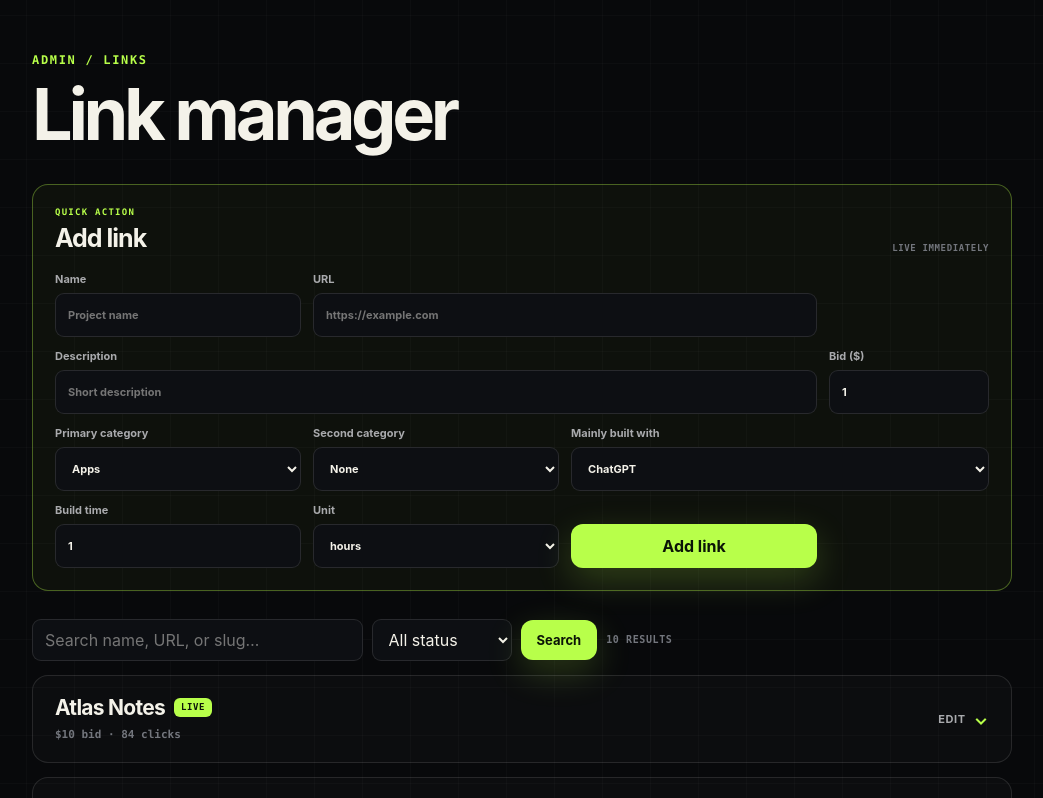
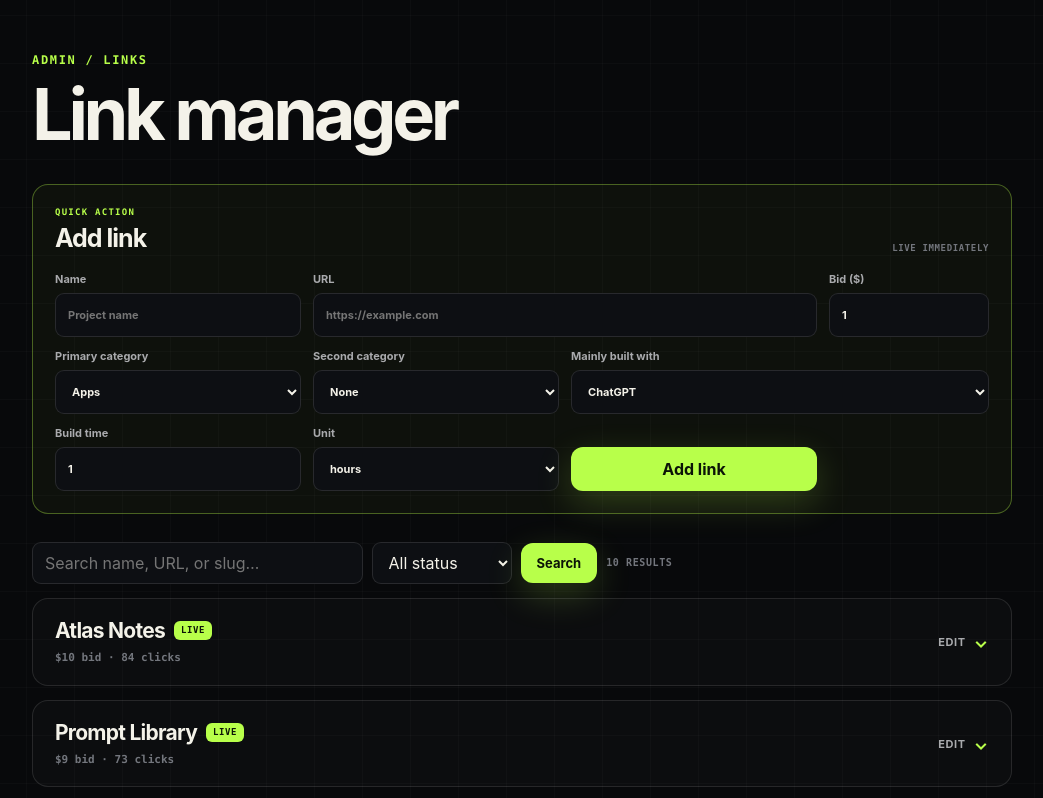
Before and after one commit to gmship/yex-leaderboard, a Flask app: page /admin in a window 1280 px wide; the page is wider, and only the part inside the window is pictured. Shown: the part 81-879 px from the top of that part, without its empty margins (118-1161 px from the left). Run offline with Flask 3, Linux system fonts and the light colour scheme; the visitor is signed in with stand-in values (Sample User, id 1); data comes from the database, SQL or seed files in the repository; data that the repository does not hold is empty.

Commit message:
Use one name field for admin listings

```diff
--- a/app.py
+++ b/app.py
@@ -1318,9 +1318,7 @@ def admin_add_project():
         if not name or len(name) > 64:
             raise ValueError("Use a project name up to 64 characters.")
         project_url = canonical_url(str(request.form.get("url", "")))
-        tagline = str(request.form.get("tagline", "")).strip()
-        if len(tagline) > 180:
-            raise ValueError("Description must be 180 characters or fewer.")
+        tagline = name
         primary_category = str(
             request.form.get("category_primary", request.form.get("category", ""))
         ).strip()
@@ -1553,11 +1551,9 @@ def admin_update_project(project_id: int):
                 abort(404)
             if action == "save":
                 name = str(request.form.get("name", "")).strip()
-                tagline = str(request.form.get("tagline", "")).strip()
                 if not name or len(name) > 64:
                     raise ValueError("Use a project name up to 64 characters.")
-                if len(tagline) > 180:
-                    raise ValueError("Description must be 180 characters or fewer.")
+                tagline = name
                 new_url = canonical_url(str(request.form.get("url", "")))
                 primary_category = str(request.form.get("category_primary", "")).strip()
                 secondary_category = str(request.form.get("category_secondary", "")).strip()
--- a/static/app.css
+++ b/static/app.css
@@ -528,7 +528,6 @@ a { color: inherit; text-decoration: none; }
 .admin-add-form input, .admin-add-form select, .admin-password-panel input { width: 100%; height: 44px; min-width: 0; padding: 0 12px; border: 1px solid var(--line); border-radius: 9px; outline: 0; color: var(--ink); background: #0d0f13; }
 .admin-add-form input:focus, .admin-add-form select:focus, .admin-password-panel input:focus { border-color: rgba(184,255,74,.62); box-shadow: 0 0 0 3px rgba(184,255,74,.1); }
 .admin-add-url { grid-column: span 2; }
-.admin-add-description { grid-column: span 3; }
 .admin-add-built { grid-column: span 2; }
 .admin-add-form .button { min-height: 44px; }
 .admin-search { display: grid; grid-template-columns: minmax(220px, 1fr) 140px auto auto 1fr; align-items: center; gap: 9px; margin-bottom: 14px; }
@@ -719,7 +718,6 @@ a { color: inherit; text-decoration: none; }
   .steps-grid h3 { margin-top: 45px; }
   .admin-add-form { grid-template-columns: 1fr 1fr; }
   .admin-add-url, .admin-add-built { grid-column: auto; }
-  .admin-add-description { grid-column: span 2; }
   .admin-password-panel form { grid-template-columns: 1fr 1fr; }
   .stats-grid { grid-template-columns: repeat(2, 1fr); }
   .settings-url-form { grid-template-columns: 1fr 1fr; }
@@ -764,7 +762,6 @@ a { color: inherit; text-decoration: none; }
   .highlight-list--clicks li { grid-template-columns: 21px minmax(0, 1fr) auto; column-gap: 6px; }
   .highlight-list li > a { font-size: 11px; }
   .admin-add-form, .admin-password-panel form { grid-template-columns: 1fr; }
-  .admin-add-description { grid-column: auto; }
   .admin-add-form .button, .admin-password-panel .button { width: 100%; }
   .admin-search { grid-template-columns: 1fr 115px; }
   .admin-search .button { width: 100%; }
--- a/templates/admin.html
+++ b/templates/admin.html
@@ -11,7 +11,6 @@
       <input type="hidden" name="admin_token" value="{{ add_token }}">
       <label><span>Name</span><input type="text" name="name" maxlength="64" required placeholder="Project name"></label>
       <label class="admin-add-url"><span>URL</span><input type="url" name="url" required placeholder="https://example.com" spellcheck="false"></label>
-      <label class="admin-add-description"><span>Description</span><input type="text" name="tagline" maxlength="180" placeholder="Short description"></label>
       <label><span>Bid ($)</span><input type="number" name="bid_dollars" min="1" max="10000" step="1" value="1" required></label>
       <label><span>Primary category</span><select name="category_primary" required>{% for category in categories %}<option value="{{ category }}">{{ category }}</option>{% endfor %}</select></label>
       <label><span>Second category</span><select name="category_secondary"><option value="">None</option>{% for category in categories %}<option value="{{ category }}">{{ category }}</option>{% endfor %}</select></label>
@@ -38,7 +37,6 @@
             <div class="admin-edit-grid">
               <label><span>Name</span><input type="text" name="name" maxlength="64" value="{{ project.name|e }}" required></label>
               <label class="admin-edit-url"><span>Original URL</span><input type="url" name="url" value="{{ project.url|e }}" required spellcheck="false" autocomplete="url"></label>
-              <label class="admin-edit-wide"><span>Description</span><input type="text" name="tagline" maxlength="180" value="{{ project.tagline|e }}"></label>
               <label><span>Primary category</span><select name="category_primary" required>{% for category in categories %}<option value="{{ category }}"{% if project.categories and project.categories[0] == category %} selected{% endif %}>{{ category }}</option>{% endfor %}</select></label>
               <label><span>Second category</span><select name="category_secondary"><option value="">None</option>{% for category in categories %}<option value="{{ category }}"{% if project.categories|length > 1 and project.categories[1] == category %} selected{% endif %}>{{ category }}</option>{% endfor %}</select></label>
               <label><span>Mainly built with</span><select name="built_with" required>{% for tool in tools %}<option value="{{ tool }}"{% if project.main_built_with == tool %} selected{% endif %}>{{ tool }}</option>{% endfor %}</select></label>
--- a/templates/admin_base.html
+++ b/templates/admin_base.html
@@ -7,7 +7,7 @@
   <title>{% block title %}Admin{% endblock %} — {{ site_name }}</title>
   <link rel="icon" href="{{ url_for('static', filename='favicon.svg') }}" type="image/svg+xml">
   <script src="{{ url_for('static', filename='theme.js', v='20260825-1') }}"></script>
-  <link rel="stylesheet" href="{{ url_for('static', filename='app.css', v='20260825-27') }}">
+  <link rel="stylesheet" href="{{ url_for('static', filename='app.css', v='20260825-29') }}">
 </head>
 <body>
   <div class="page-glow page-glow--one"></div><div class="page-glow page-glow--two"></div>
--- a/templates/admin_login.html
+++ b/templates/admin_login.html
@@ -7,7 +7,7 @@
   <title>Admin login — {{ site_name }}</title>
   <link rel="icon" href="{{ url_for('static', filename='favicon.svg') }}" type="image/svg+xml">
   <script src="{{ url_for('static', filename='theme.js', v='20260825-1') }}"></script>
-  <link rel="stylesheet" href="{{ url_for('static', filename='app.css', v='20260825-27') }}">
+  <link rel="stylesheet" href="{{ url_for('static', filename='app.css', v='20260825-29') }}">
 </head>
 <body>
   <div class="page-glow page-glow--one"></div>
```
Also changed, not shown: tests/test_app.py (+4 -2 lines), README.md.
